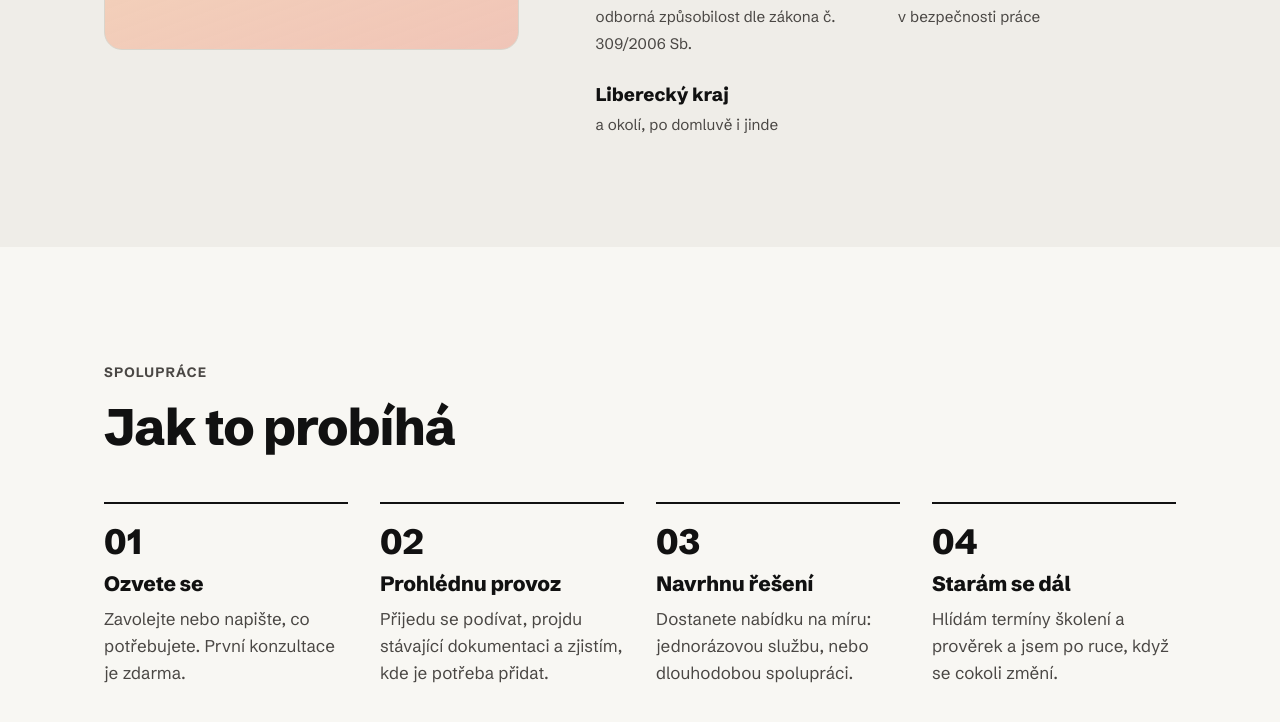
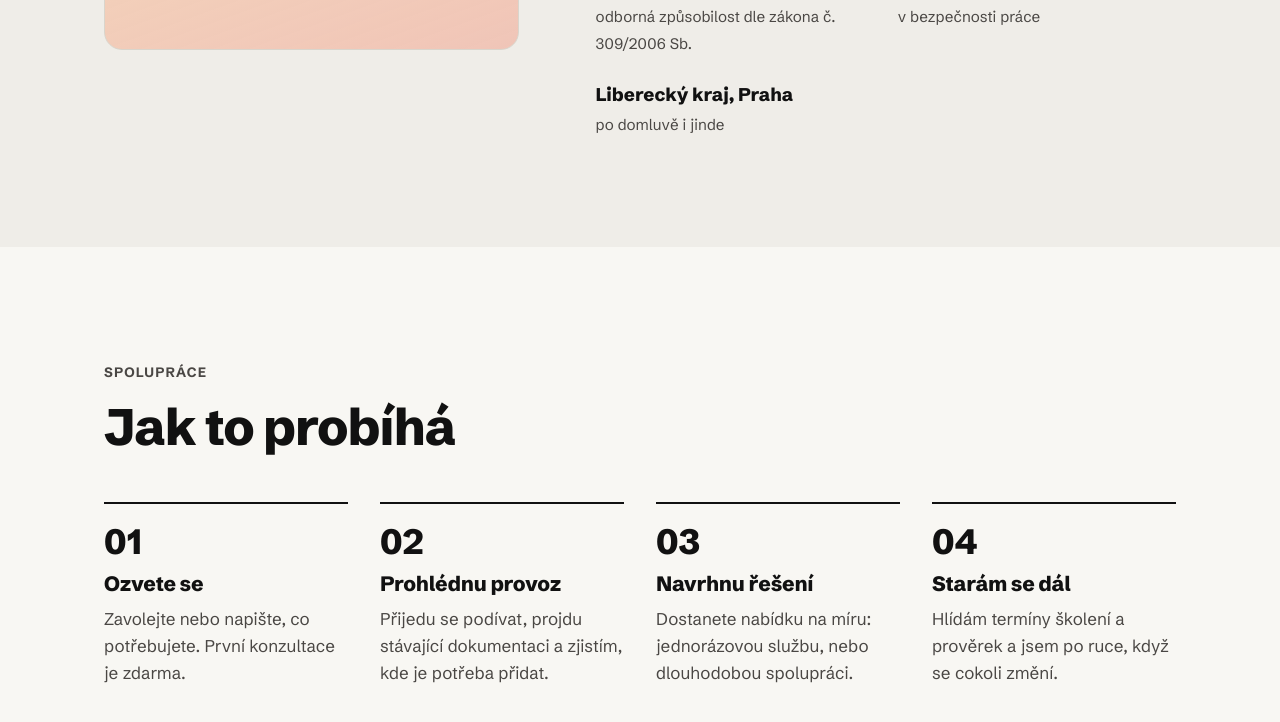
Before and after one commit to Slukee/bozpnamiru, a plain HTML site: page index.html in a window 1280 px wide. Shown: the part 2713-3435 px from the top of the page. Drawn offline with Linux system fonts and the light colour scheme.

Commit message:
O mně: Liberecký kraj, Praha
Co-Authored-By: Claude Opus 5.5 <noreply@anthropic.com>
Claude-Session: https://claude.ai/code/session_01LbXQFNiKbQNojK8LRHMeza

```diff
--- a/index.html
+++ b/index.html
@@ -172,7 +172,7 @@
         <ul class="facts">
           <li><strong>OZO v prevenci rizik</strong><span>odborná způsobilost dle zákona č. 309/2006 Sb.</span></li>
           <li><strong>Více než 11 let praxe</strong><span>v bezpečnosti práce</span></li>
-          <li><strong>Liberecký kraj</strong><span>a okolí, po domluvě i jinde</span></li>
+          <li><strong>Liberecký kraj, Praha</strong><span>po domluvě i jinde</span></li>
         </ul>
       </div>
     </div>
```
